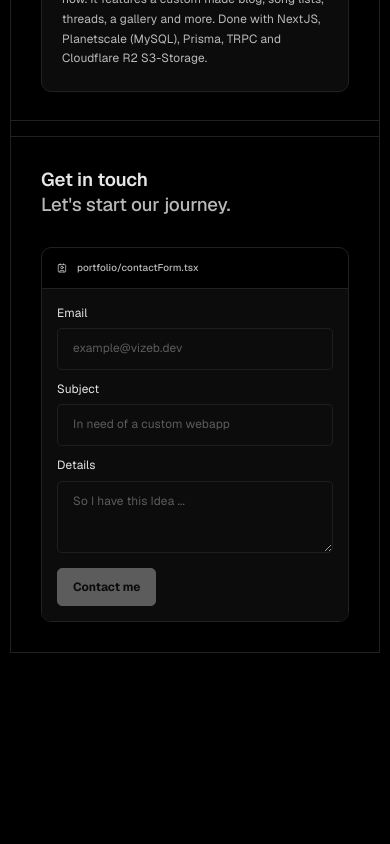
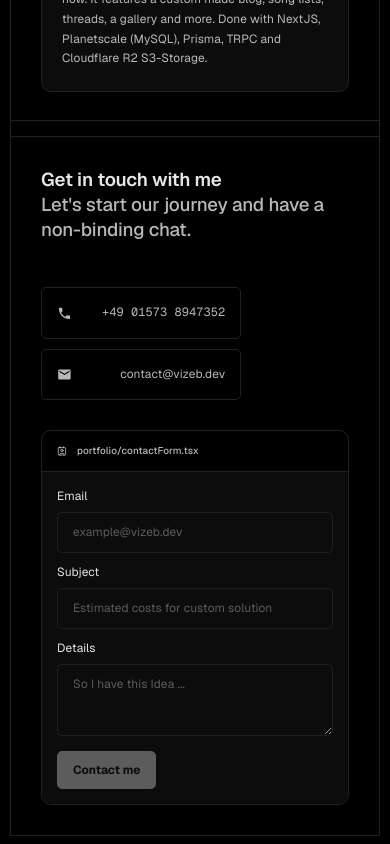
Before and after one commit to aparx/portfolio, a Next.js app: page /en in a window 390 px wide. Shown: the part 2933-3777 px from the top of the page. Before the commit the page ends 3596 px from the top, so only its background shows below. Built offline with nearby package versions, Linux system fonts and the light colour scheme.

Commit message:
chore: added phone and email to contactbox

```diff
--- a/messages/de.json
+++ b/messages/de.json
@@ -69,7 +69,7 @@
     },
     "Contact": {
       "title": "Kontaktiere mich",
-      "subtitle": "Lass uns unsere Reise antreten.",
+      "subtitle": "Lass uns unsere Reise antreten und ein unverbindliches Gespräch haben.",
       "fields": {
         "email": {
           "label": "E-Mail",
--- a/messages/en.json
+++ b/messages/en.json
@@ -68,8 +68,8 @@
       }
     },
     "Contact": {
-      "title": "Get in touch",
-      "subtitle": "Let's start our journey.",
+      "title": "Get in touch with me",
+      "subtitle": "Let's start our journey and have a non-binding chat.",
       "fields": {
         "email": {
           "label": "Email",
@@ -77,7 +77,7 @@
         },
         "subject": {
           "label": "Subject",
-          "placeholder": "In need of a custom webapp"
+          "placeholder": "Estimated costs for custom solution"
         },
         "details": {
           "label": "Details",
--- a/src/app/[locale]/_partial/contactBox/contactBox.module.css
+++ b/src/app/[locale]/_partial/contactBox/contactBox.module.css
@@ -4,13 +4,44 @@
   grid-template-columns: repeat(auto-fit, minmax(250px, 1fr));
 }
 
-.root > section {
+.root > *:first-child {
+  display: flex;
+  flex-direction: column;
+  gap: var(--spacing-5);
+}
+
+.root > *:first-child footer ul {
+  display: flex;
+  flex-direction: column;
+  gap: var(--spacing-1);
+  list-style: none;
+  margin: unset;
+  padding: unset;
+  width: max-content;
+}
+
+.root > *:first-child footer li {
+  display: flex;
+  gap: var(--spacing-4);
+  align-items: center;
+  justify-content: space-between;
+  border: 1px solid var(--color-outline-grid);
+  padding: var(--spacing-2) var(--spacing-2);
+  border-radius: var(--spacing-0);
+  color: var(--color-emphasis-medium);
+}
+
+.root > *:first-child footer li > *:first-child {
+  font-size: 1.25em;
+}
+
+.root > *:last-child {
   border-radius: var(--spacing-1);
   border: 1px solid var(--color-outline-grid);
   overflow: hidden;
 }
 
-.root > section > h5 {
+.root > *:last-child > h5 {
   display: flex;
   align-items: center;
   gap: var(--spacing-1);
@@ -20,7 +51,7 @@
   border-bottom: 1px solid var(--color-outline-grid);
 }
 
-.root > section > form {
+.root > *:last-child > form {
   display: flex;
   flex-direction: column;
   gap: var(--spacing-1);
--- a/src/app/[locale]/_partial/contactBox/contactBox.tsx
+++ b/src/app/[locale]/_partial/contactBox/contactBox.tsx
@@ -1,6 +1,7 @@
-import { Button } from "@/components";
+import { Button, TextFont } from "@/components";
 import { useTranslations } from "next-intl";
 import { LuContact } from "react-icons/lu";
+import { MdEmail, MdPhone } from "react-icons/md";
 import { GridBox } from "../../_components";
 import css from "./contactBox.module.css";
 
@@ -9,10 +10,26 @@ export function ContactBox() {
 
   return (
     <GridBox.Root type="stretch" className={css.root}>
-      <GridBox.Header
-        title={t("Contact.title")}
-        subtitle={t("Contact.subtitle")}
-      />
+      <div>
+        <GridBox.Header
+          title={t("Contact.title")}
+          subtitle={t("Contact.subtitle")}
+        />
+        <footer>
+          <ul aria-label="Contact possibilities elsewhere">
+            <TextFont asChild type="mono">
+              <li>
+                <MdPhone />
+                <p>+49 01573 8947352</p>
+              </li>
+            </TextFont>
+            <li>
+              <MdEmail />
+              <p>contact@vizeb.dev</p>
+            </li>
+          </ul>
+        </footer>
+      </div>
       <section>
         <h5>
           <LuContact />
```
